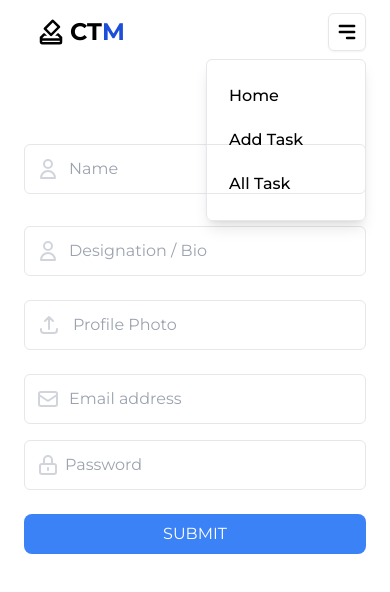
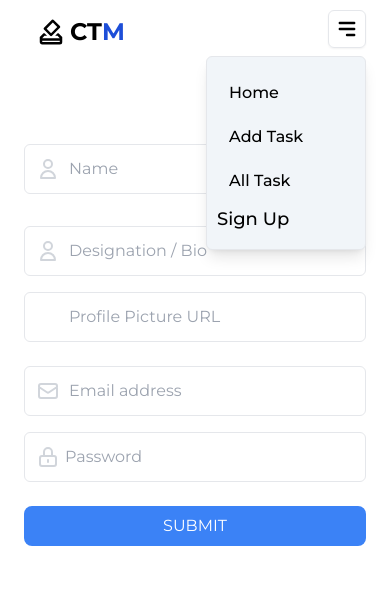
Before and after one commit to jamanador/collaborative-task-management, a React (Vite) app: page /signup in a window 390 px wide. Both pictures are taken after a click on the button 347 px from the left and 32 px from the top of the page. Shown: the top 592 px of the page. Built offline with nearby package versions, Linux system fonts and the light colour scheme.

Commit message:
fix mobile menu

```diff
--- a/src/components/AddTask/AddTask.jsx
+++ b/src/components/AddTask/AddTask.jsx
@@ -39,7 +39,7 @@ function AddTask() {
   };
 
   return (
-    <div>
+    <div className="px-4">
       <h2 className="font-bold py-2">Create Task</h2>
       <form onSubmit={handleCreateTask}>
         <div>
--- a/src/components/AddTask/AllTask.jsx
+++ b/src/components/AddTask/AllTask.jsx
@@ -4,14 +4,14 @@ const AllTask = () => {
   const taskInfo = localStorage.getItem("tasks");
   const tasks = JSON.parse(taskInfo);
   return (
-    <div>
+    <>
       <h2 className="mt-11 py-3 font-bold">Task List</h2>
       <div className="grid lg:grid-cols-3 md:grid-cols-2 grid-cols-1 gap-x-6 gap-y-4">
         {tasks?.map((task, index) => (
           <TaskCard key={index} task={task} />
         ))}
       </div>
-    </div>
+    </>
   );
 };
 
--- a/src/components/AddTask/TaskCard.jsx
+++ b/src/components/AddTask/TaskCard.jsx
@@ -1,7 +1,7 @@
 const TaskCard = ({ task }) => {
   const { title, description, dueDate, priority } = task;
   return (
-    <div className="mx-4 border border-slate-200 rounded-xl p-2">
+    <div className="mx-4 border border-slate-200 rounded-xl p-2 shadow-sm">
       <div className="card-body items-center text-center">
         <h2 className="font-bold">Task : {title}</h2>
         <p>Detail : {description}</p>
--- a/src/components/Navbar/MobileMenu.jsx
+++ b/src/components/Navbar/MobileMenu.jsx
@@ -1,14 +1,40 @@
-import { Menu, Transition } from '@headlessui/react';
-import { Fragment } from 'react';
-import { HiMenuAlt3 } from 'react-icons/hi';
-import { NavLink } from 'react-router-dom';
+import { Menu, Transition } from "@headlessui/react";
+import { Fragment } from "react";
+import { toast } from "react-hot-toast";
+import { HiMenuAlt3 } from "react-icons/hi";
+import { Link, NavLink, useNavigate } from "react-router-dom";
 
 const MobileMenu = ({ menuOptions }) => {
+  const localData = localStorage.getItem("userInfo");
+  let userdetail = JSON.parse(localData);
+  const navigate = useNavigate();
+  const handleLogOut = () => {
+    if (localData) {
+      localStorage.removeItem("userInfo");
+      toast.success("Logout Successfully");
+      window.location.reload();
+      navigate("/");
+    }
+  };
   return (
     <Menu as="div" className="inline-block relative text-left md:hidden">
+       <div className="flex justify-center items-center">
+       {userdetail && (
+            <Link to="/profile" className="font-bold text-md mr-3 text-center">
+              <button>
+                <img
+                  className="w-10 rounded-full"
+                  title={userdetail?.name}
+                  src={userdetail.photo}
+                  alt=""
+                />
+              </button>
+            </Link>
+          )}
       <Menu.Button className="p-1.5 text-2xl rounded-md bg-primary-900 border border-primary-700 hover:bg-primary-950/50 hover:border-primary-600 shadow-sm">
         <HiMenuAlt3 />
       </Menu.Button>
+       </div>
       <Transition
         as={Fragment}
         enter="transition ease-out duration-100"
@@ -16,17 +42,40 @@ const MobileMenu = ({ menuOptions }) => {
         enterTo="transform opacity-100 scale-100"
         leave="transition ease-in duration-75"
         leaveFrom="transform opacity-100 scale-100"
-        leaveTo="transform opacity-0 scale-95">
-        <Menu.Items className="absolute right-0 px-2.5 py-4 mt-2 space-y-1 w-40 rounded-md shadow-lg origin-top-right bg-primary-900 focus:outline-none border border-primary-700">
+        leaveTo="transform opacity-0 scale-95"
+      >
+        <Menu.Items className="absolute right-0 px-2.5 py-4 mt-2 space-y-1 w-40 rounded-md shadow-lg origin-top-right bg-slate-100 focus:outline-none border border-primary-700">
           {menuOptions.map(({ title, link }) => (
             <Menu.Item
               className="block px-3 py-2 font-medium rounded-md hover:bg-primary-700 hover:text-white"
               as={NavLink}
               key={link}
-              to={link}>
+              to={link}
+            >
               {title}
             </Menu.Item>
           ))}
+
+          {userdetail ? (
+            userdetail?.email ? (
+              <li className="list-none font-medium text-lg">
+                <button
+                  onClick={handleLogOut}
+                  className="bg-red-500 text-white py-1 px-4 rounded-full text-sm"
+                >
+                  Log Out
+                </button>
+              </li>
+            ) : (
+              <li className="list-none font-medium text-lg">
+                <Link to="/login">Login</Link>
+              </li>
+            )
+          ) : (
+            <li className="list-none font-medium text-lg">
+              <Link to="/signup">Sign Up</Link>
+            </li>
+          )}
         </Menu.Items>
       </Transition>
     </Menu>
--- a/src/components/Navbar/Navbar.jsx
+++ b/src/components/Navbar/Navbar.jsx
@@ -50,11 +50,7 @@ const Navbar = () => {
               </NavLink>
             </li>
           ))}
-          {userdetail && (
-            <Link to="/profile" className="font-bold text-md ">
-              <button>{userdetail?.name}</button>
-            </Link>
-          )}
+
           {userdetail ? (
             userdetail?.email ? (
               <li className="font-medium text-lg">
@@ -75,6 +71,18 @@ const Navbar = () => {
               <Link to="/signup">Sign Up</Link>
             </li>
           )}
+          {userdetail && (
+            <Link to="/profile" className="font-bold text-md ">
+              <button>
+                <img
+                  className="w-10 rounded-full"
+                  title={userdetail?.name}
+                  src={userdetail.photo}
+                  alt=""
+                />
+              </button>
+            </Link>
+          )}
         </ul>
         <MobileMenu menuOptions={MENU_OPTIONS}></MobileMenu>
       </nav>
--- a/src/components/Register/SignUp.jsx
+++ b/src/components/Register/SignUp.jsx
@@ -7,41 +7,28 @@ import SmallSpinner from "../Spinner/SmallSpinner";
 const SignUp = () => {
   const { register, handleSubmit } = useForm();
   const [loading, setLoading] = useState(false);
-  const navigate = useNavigate()
-
+  const navigate = useNavigate();
 
   const handleSignUp = (data) => {
     setLoading(true);
     const name = data.name;
     const bio = data.bio;
-    const image = data.image[0];
     const email = data.email;
     const password = data.password;
-    const formData = new FormData();
-    formData.append("image", image);
-    fetch(
-      `https://api.imgbb.com/1/upload?key=${import.meta.env.IMGBB_API_KEY}`,
-      {
-        method: "POST",
-        body: formData,
-      }
-    )
-      .then((res) => res.json())
-      .then((imageData) => {
-        console.log("imageData", imageData);
-      });
+    const photo = data.photo
     const userInfo = {
       name,
       bio,
       email,
       password,
-      image,
+      photo,
     };
+    console.log("infoooooo", userInfo);
     if (userInfo) {
       localStorage.setItem("userInfo", JSON.stringify(userInfo));
       toast.success("Account Created Successfully");
       setLoading(false);
-      navigate('/login')
+      navigate("/login");
     }
   };
 
@@ -104,33 +91,12 @@ const SignUp = () => {
             placeholder="Designation / Bio"
           />
         </div>
-        <label
-          htmlFor="dropzone-file"
-          className="flex items-center px-3 py-3 mx-auto mt-6 text-center bg-white rounded-md cursor-pointer border"
-        >
-          <svg
-            xmlns="http://www.w3.org/2000/svg"
-            className="w-6 h-6 text-gray-300 dark:text-gray-500"
-            fill="none"
-            viewBox="0 0 24 24"
-            stroke="currentColor"
-            strokeWidth="2"
-          >
-            <path
-              strokeLinecap="round"
-              strokeLinejoin="round"
-              d="M4 16v1a3 3 0 003 3h10a3 3 0 003-3v-1m-4-8l-4-4m0 0L8 8m4-4v12"
-            />
-          </svg>
-          <h2 className="mx-3 text-gray-400">Profile Photo</h2>
-          <input
-            {...register("image", { required: "required*" })}
-            id="dropzone-file"
-            type="file"
-            className="hidden"
-          />
-        </label>
-
+        <input
+          className="block w-full py-3 text-gray-700 bg-white border rounded-md px-11  focus:border-blue-400 mt-4"
+          type="text"
+          {...register("photo", { required: "required*" })}
+          placeholder="Profile Picture URL"
+        />
         <div className="relative flex items-center mt-6">
           <span className="absolute">
             <svg
--- /dev/null
+++ b/src/components/TeamManager/TeamManager.jsx
@@ -0,0 +1,73 @@
+import { useId, useState } from 'react';
+
+function TeamManager() {
+  const [teamName, setTeamName] = useState('');
+  const [teams, setTeams] = useState(() => {
+    const savedTeams = localStorage.getItem('teams');
+    return savedTeams ? JSON.parse(savedTeams) : [];
+  });
+ const [uniqueId] = useState(useId())
+  const handleCreateTeam = (e) => {
+    e.preventDefault();
+    const teamId = uniqueId
+    const newTeam = {
+      id: teamId,
+      name: teamName,
+      members: []
+    };
+    setTeams([...teams, newTeam]);
+    setTeamName('');
+
+    // Store updated teams list in localStorage
+    localStorage.setItem('teams', JSON.stringify([...teams, newTeam]));
+  };
+
+  const handleJoinTeam = (teamId) => {
+    const teams = JSON.parse(localStorage.getItem('teams')) || [];
+
+  // Find the team with the given teamId
+  const targetTeam = teams.find(team => team.id === teamId);
+
+  if (targetTeam) {
+    // Check if the current user is already a member of the team
+    const isUserAlreadyMember = targetTeam.members.includes(currentUser.id);
+
+    if (!isUserAlreadyMember) {
+      // Add the current user to the team's members list
+      targetTeam.members.push(currentUser.id);
+
+      // Update the teams list in localStorage
+      localStorage.setItem('teams', JSON.stringify(teams));
+    } else {
+      console.log("User is already a member of this team");
+    }
+  } else {
+    console.log("Team not found");
+  }
+  };
+
+  return (
+    <div>
+      <h2>Create Team</h2>
+      <form onSubmit={handleCreateTeam}>
+        <div>
+          <label>Team Name:</label>
+          <input type="text" value={teamName} onChange={(e) => setTeamName(e.target.value)} />
+        </div>
+        <button type="submit">Create Team</button>
+      </form>
+
+      <h2>Join Team</h2>
+      <ul>
+        {teams.map((team) => (
+          <li key={team.id}>
+            {team.name}
+            <button onClick={() => handleJoinTeam(team.id)}>Join</button>
+          </li>
+        ))}
+      </ul>
+    </div>
+  );
+}
+
+export default TeamManager;
```
